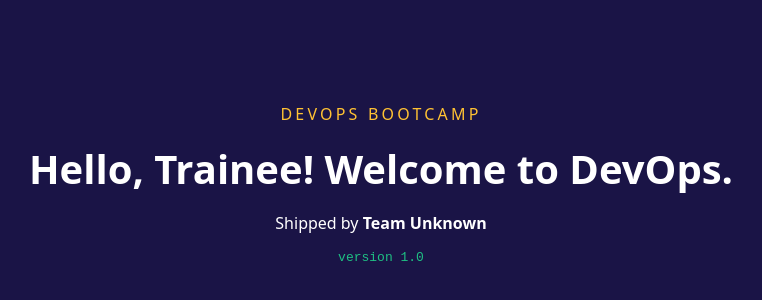
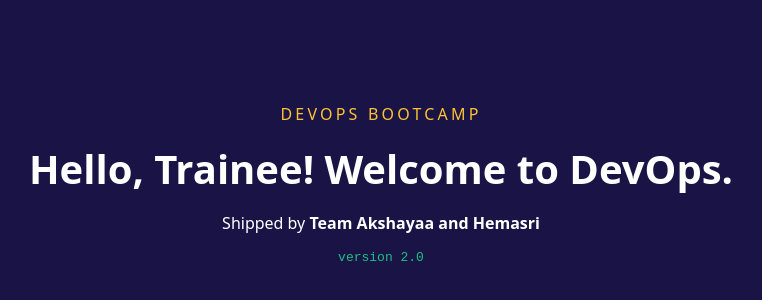
Before and after one commit to Hema235/hello-devops, a plain HTML site: page site/index.html in a window 1280 px wide. Shown: the part 218-518 px from the top of the page, without its empty margins (259-1021 px from the left). Drawn offline with Linux system fonts and the light colour scheme.

Commit message:
Add Dockerfile, release 2.0

```diff
--- a/site/index.html
+++ b/site/index.html
@@ -11,8 +11,8 @@
     <p class="tag">DevOps Bootcamp</p>
     <h1 id="msg">Loading...</h1>
     <!-- LAB: change the team name below, commit, push, and watch the pipeline -->
-    <p>Shipped by <strong id="team">Team Unknown</strong></p>
-    <p class="version">version 1.0</p>
+    <p>Shipped by <strong id="team">Team Akshayaa and Hemasri</strong></p>
+    <p class="version">version 2.0</p>
   </main>
   <script src="greet.js"></script>
   <script>
```
Also changed, not shown: 1 other file.
